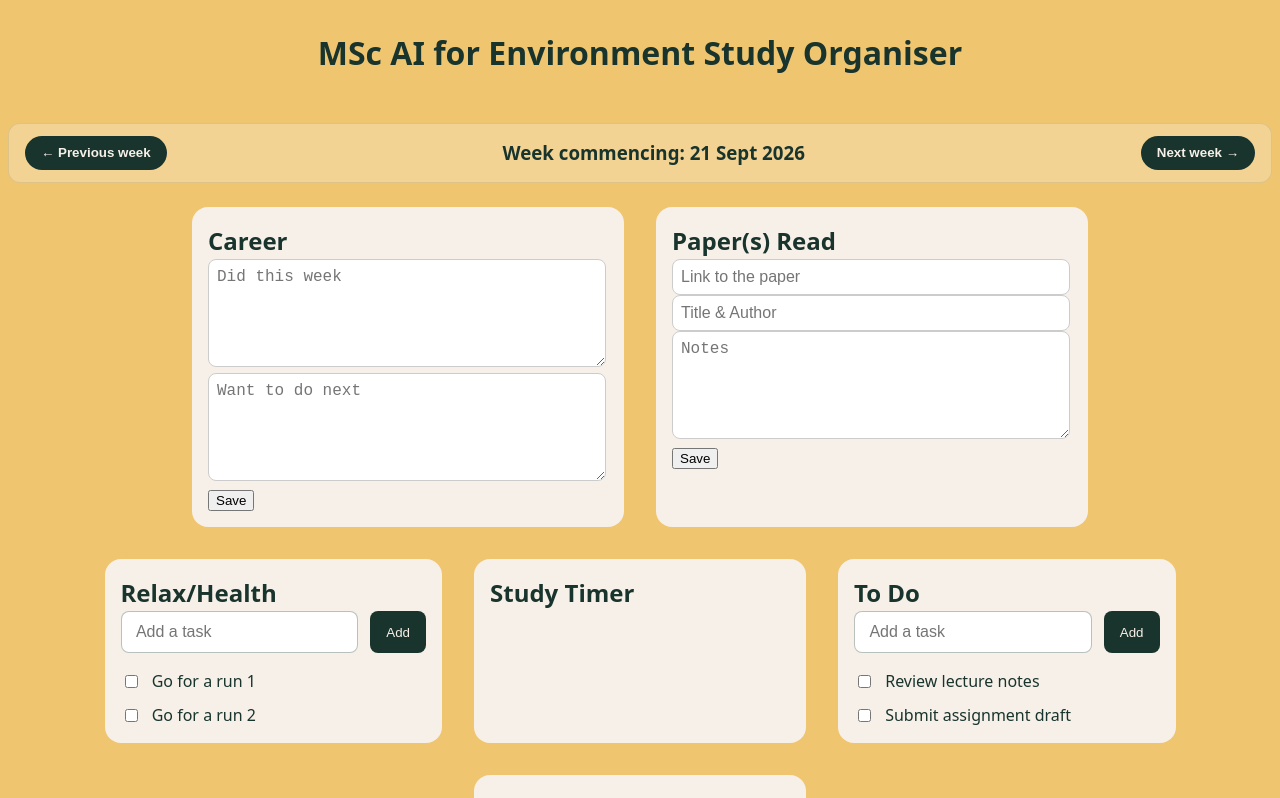
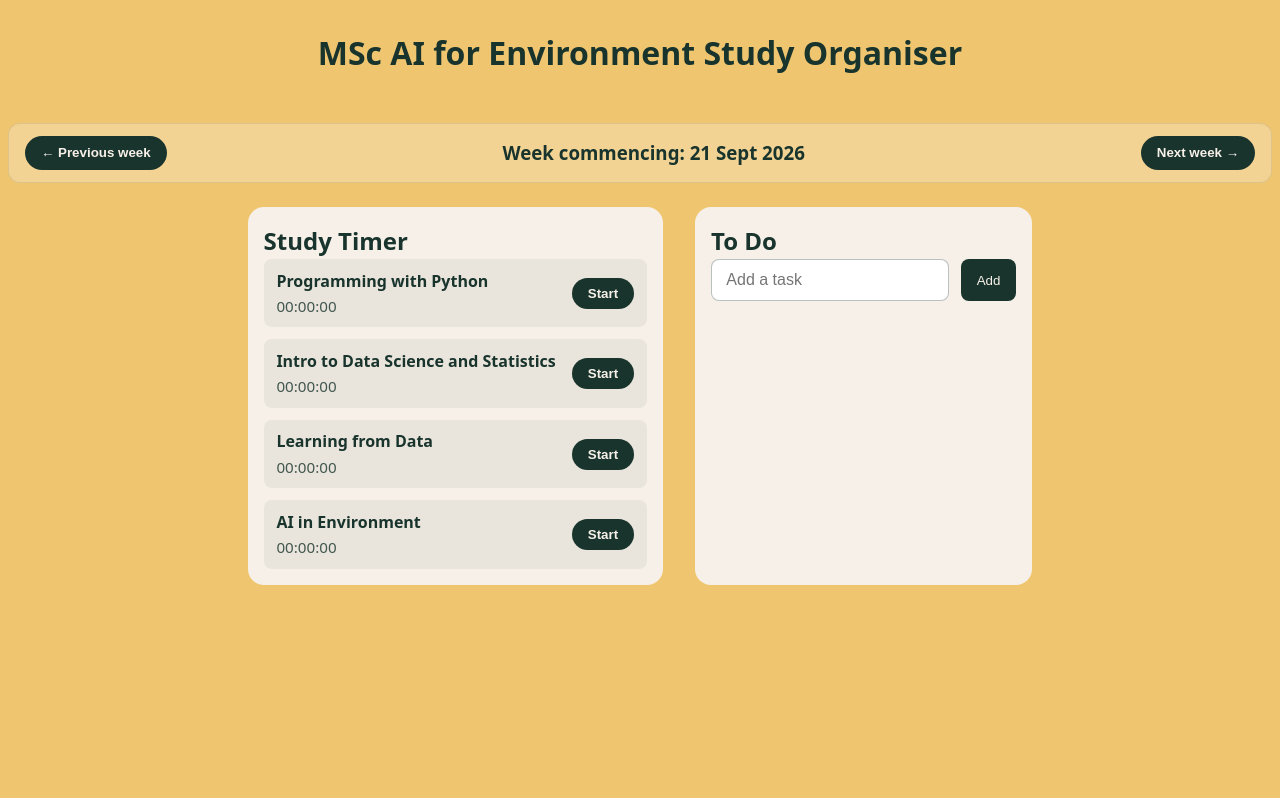
Before and after one commit to RowanKinross/MSc_AI_Environment_Study_Timer, a React (Vite) app: page / in a window 1280 px wide. Shown: the top 798 px of the page. Built offline with nearby package versions, Linux system fonts and the light colour scheme.

Commit message:
simplify to just timers and todo

```diff
--- a/src/App.jsx
+++ b/src/App.jsx
@@ -47,12 +47,12 @@ function App() {
         </div>
 
         <div className="sections">
-          <Career />
+          {/* <Career />
           <PaperRead />
-          <Relax />
-          <StudyTimer />
-          <Todo />
-          <Journal />
+          <Relax /> */}
+          <StudyTimer weekStart={weekStart} />
+          <Todo weekStart={weekStart} />
+          {/* <Journal /> */}
         </div>
       </div>
     </main>
--- a/src/study_timer/study_timer.css
+++ b/src/study_timer/study_timer.css
@@ -0,0 +1,58 @@
+.study-timer-list {
+  list-style: none;
+  margin: 0;
+  padding: 0;
+  display: flex;
+  flex-direction: column;
+  gap: 0.75rem;
+}
+
+.study-timer-item {
+  display: flex;
+  align-items: center;
+  justify-content: space-between;
+  gap: 1rem;
+  padding: 0.6rem 0.8rem;
+  border-radius: 8px;
+  background: rgba(24, 52, 45, 0.06);
+}
+
+.study-timer-info {
+  display: flex;
+  flex-direction: column;
+  gap: 0.15rem;
+}
+
+.study-timer-name {
+  font-weight: 600;
+}
+
+.study-timer-duration {
+  font-variant-numeric: tabular-nums;
+  font-size: 0.95rem;
+  opacity: 0.8;
+}
+
+.study-timer-start-button,
+.study-timer-stop-button {
+  padding: 0.5rem 1rem;
+  border: none;
+  border-radius: 999px;
+  font-weight: 600;
+  cursor: pointer;
+  color: var(--lighter);
+  transition: opacity 0.2s ease;
+}
+
+.study-timer-start-button {
+  background: var(--dark);
+}
+
+.study-timer-stop-button {
+  background: #b3402f;
+}
+
+.study-timer-start-button:hover,
+.study-timer-stop-button:hover {
+  opacity: 0.9;
+}
--- a/src/study_timer/study_timer.jsx
+++ b/src/study_timer/study_timer.jsx
@@ -1,7 +1,131 @@
-function StudyTimer() {
+import { useEffect, useState } from 'react'
+import './study_timer.css'
+
+const CLASSES = [
+  { id: 'python', name: 'Programming with Python' },
+  { id: 'data-science', name: 'Intro to Data Science and Statistics' },
+  { id: 'learning-from-data', name: 'Learning from Data' },
+  { id: 'ai-environment', name: 'AI in Environment' }
+]
+
+const TOTALS_KEY = 'studyTimer.weeklyTotals'
+const RUNNING_KEY = 'studyTimer.running'
+
+function getWeekKey(weekStart) {
+  return weekStart.toISOString().slice(0, 10)
+}
+
+function loadTotals() {
+  try {
+    return JSON.parse(localStorage.getItem(TOTALS_KEY)) ?? {}
+  } catch {
+    return {}
+  }
+}
+
+function loadRunning() {
+  try {
+    return JSON.parse(localStorage.getItem(RUNNING_KEY)) ?? {}
+  } catch {
+    return {}
+  }
+}
+
+function formatDuration(totalSeconds) {
+  const seconds = Math.floor(totalSeconds)
+  const hours = Math.floor(seconds / 3600)
+  const minutes = Math.floor((seconds % 3600) / 60)
+  const secs = seconds % 60
+
+  return [hours, minutes, secs].map((value) => String(value).padStart(2, '0')).join(':')
+}
+
+function StudyTimer({ weekStart }) {
+  const weekKey = getWeekKey(weekStart)
+
+  const [totals, setTotals] = useState(loadTotals)
+  const [running, setRunning] = useState(loadRunning)
+  const [now, setNow] = useState(() => Date.now())
+
+  // tick every second while any class is running, to keep the display live
+  useEffect(() => {
+    if (Object.keys(running).length === 0) return undefined
+
+    const intervalId = setInterval(() => setNow(Date.now()), 1000)
+    return () => clearInterval(intervalId)
+  }, [running])
+
+  const handleStart = (classId) => {
+    setRunning((current) => {
+      const next = { ...current, [classId]: { weekKey, startedAt: Date.now() } }
+      localStorage.setItem(RUNNING_KEY, JSON.stringify(next))
+      return next
+    })
+  }
+
+  const handleStop = (classId) => {
+    setRunning((currentRunning) => {
+      const session = currentRunning[classId]
+      if (!session) return currentRunning
+
+      const elapsedSeconds = (Date.now() - session.startedAt) / 1000
+
+      setTotals((currentTotals) => {
+        const weekTotals = currentTotals[session.weekKey] ?? {}
+        const nextTotals = {
+          ...currentTotals,
+          [session.weekKey]: {
+            ...weekTotals,
+            [classId]: (weekTotals[classId] ?? 0) + elapsedSeconds
+          }
+        }
+        localStorage.setItem(TOTALS_KEY, JSON.stringify(nextTotals))
+        return nextTotals
+      })
+
+      const nextRunning = { ...currentRunning }
+      delete nextRunning[classId]
+      localStorage.setItem(RUNNING_KEY, JSON.stringify(nextRunning))
+      return nextRunning
+    })
+  }
+
+  const getDisplaySeconds = (classId) => {
+    const storedSeconds = totals[weekKey]?.[classId] ?? 0
+    const session = running[classId]
+    if (!session || session.weekKey !== weekKey) return storedSeconds
+
+    return storedSeconds + (now - session.startedAt) / 1000
+  }
+
   return (
-    <section>
+    <section className="study-timer-section">
       <h2>Study Timer</h2>
+
+      <ul className="study-timer-list">
+        {CLASSES.map((studyClass) => {
+          const isRunning = Boolean(running[studyClass.id])
+
+          return (
+            <li key={studyClass.id} className="study-timer-item">
+              <div className="study-timer-info">
+                <span className="study-timer-name">{studyClass.name}</span>
+                <span className="study-timer-duration">
+                  {formatDuration(getDisplaySeconds(studyClass.id))}
+                </span>
+              </div>
+
+              <button
+                type="button"
+                className={isRunning ? 'study-timer-stop-button' : 'study-timer-start-button'}
+                onClick={() => (isRunning ? handleStop(studyClass.id) : handleStart(studyClass.id))}
+              >
+                {isRunning ? 'Stop' : 'Start'}
+              </button>
+            </li>
+          )
+        })}
+      </ul>
     </section>
   )
 }
--- a/src/todo/todo.jsx
+++ b/src/todo/todo.jsx
@@ -1,12 +1,40 @@
 import { useState } from 'react'
 import './todo.css'
 
-function Todo() {
-  const [items, setItems] = useState([
-    { id: 1, text: 'Review lecture notes', done: false },
-    { id: 2, text: 'Submit assignment draft', done: false }
-  ])
+const TODO_KEY = 'todo.weeklyItems'
+
+const DEFAULT_ITEMS = [
+]
+
+function getWeekKey(weekStart) {
+  return weekStart.toISOString().slice(0, 10)
+}
+
+function loadWeeklyItems() {
+  try {
+    return JSON.parse(localStorage.getItem(TODO_KEY)) ?? {}
+  } catch {
+    return {}
+  }
+}
+
+function Todo({ weekStart }) {
+  const weekKey = getWeekKey(weekStart)
+
+  const [weeklyItems, setWeeklyItems] = useState(loadWeeklyItems)
   const [newItem, setNewItem] = useState('')
+
+  const items = weeklyItems[weekKey] ?? DEFAULT_ITEMS
+
+  const persistItems = (updater) => {
+    setWeeklyItems((currentWeeklyItems) => {
+      const currentItems = currentWeeklyItems[weekKey] ?? DEFAULT_ITEMS
+      const nextItems = updater(currentItems)
+      const nextWeeklyItems = { ...currentWeeklyItems, [weekKey]: nextItems }
+      localStorage.setItem(TODO_KEY, JSON.stringify(nextWeeklyItems))
+      return nextWeeklyItems
+    })
+  }
 
   const handleAddItem = (event) => {
     event.preventDefault()
@@ -14,7 +42,7 @@ function Todo() {
     const trimmed = newItem.trim()
     if (!trimmed) return
 
-    setItems((currentItems) => [
+    persistItems((currentItems) => [
       ...currentItems,
       { id: Date.now(), text: trimmed, done: false }
     ])
@@ -22,7 +50,7 @@ function Todo() {
   }
 
   const toggleItem = (id) => {
-    setItems((currentItems) =>
+    persistItems((currentItems) =>
       currentItems.map((item) =>
         item.id === id ? { ...item, done: !item.done } : item
       )
```
